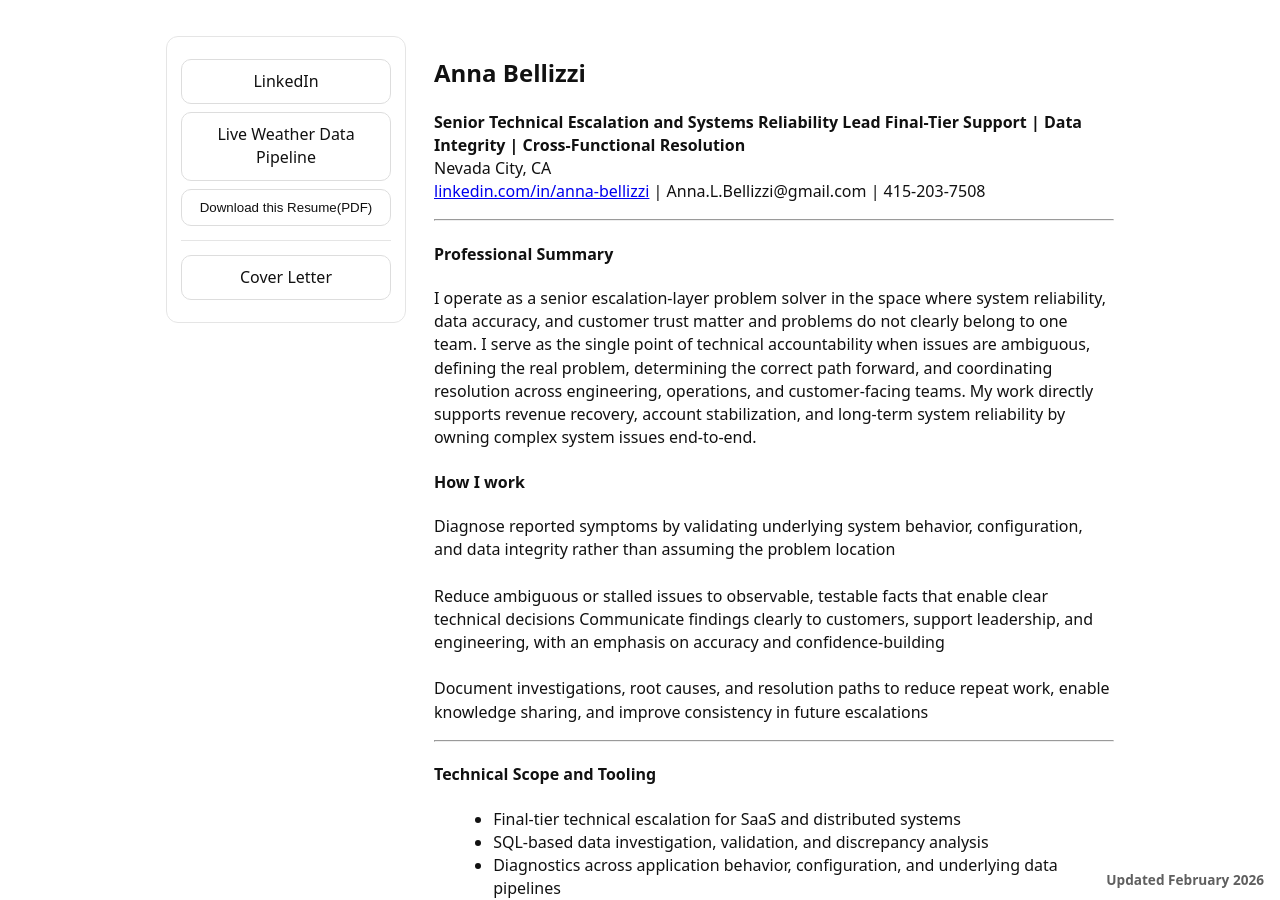
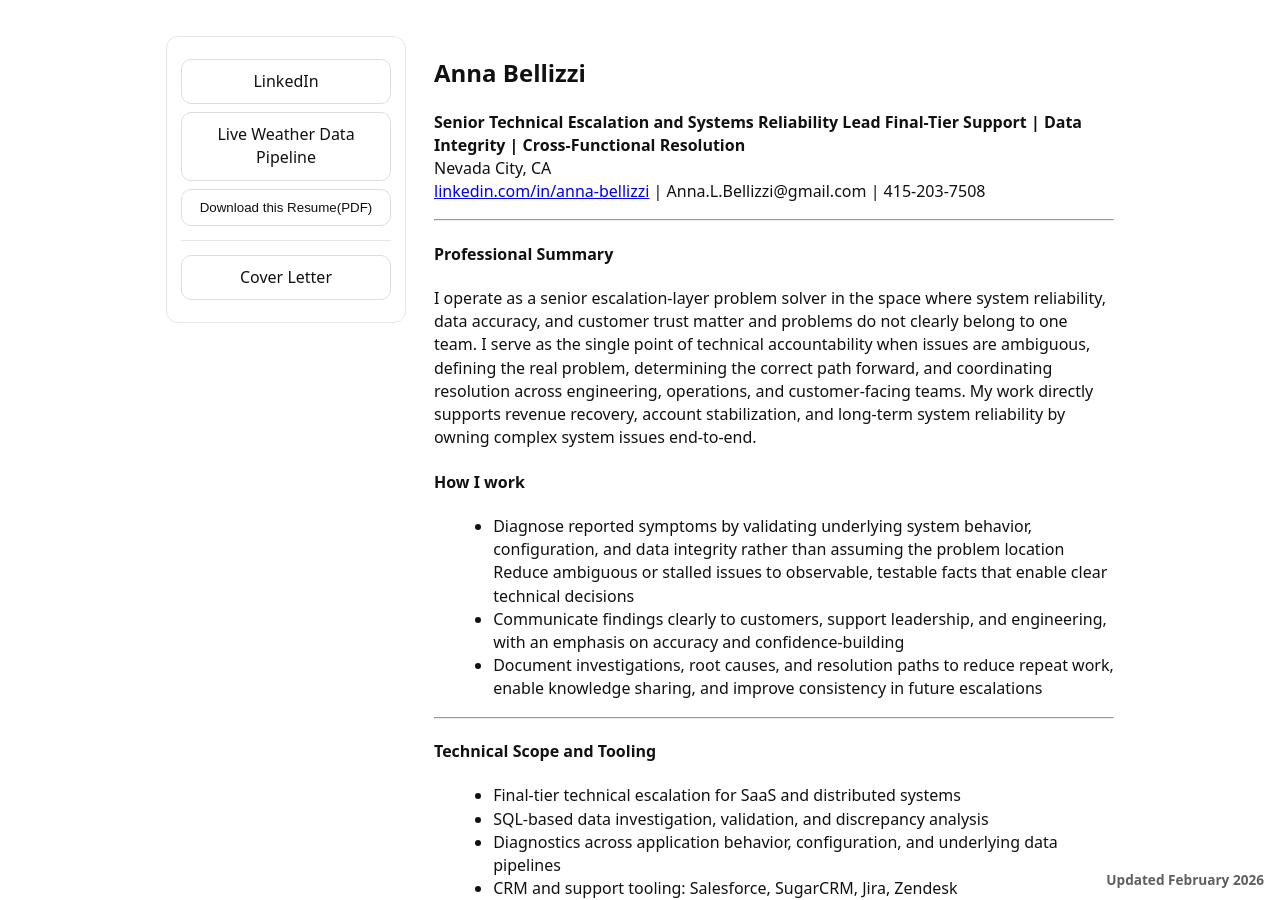
Before and after one commit to jostagirl/PublicResume, a Jekyll site: the page built from v/6sense/index.md, in a window 1280 px wide and 900 px high. Built offline with Jekyll 4.4.1, drawn with Linux system fonts in a browser that asks for light colours; our own code applies the rules of GitHub Pages for plain Markdown files.

Commit message:
Publish resume site update

```diff
--- a/v/6sense/index.md
+++ b/v/6sense/index.md
@@ -19,10 +19,10 @@ I operate as a senior escalation-layer problem solver in the space where system
 
 #### How I work
 
-Diagnose reported symptoms by validating underlying system behavior, configuration, and data integrity rather than assuming the problem location<br><br>
+- Diagnose reported symptoms by validating underlying system behavior, configuration, and data integrity rather than assuming the problem location
 Reduce ambiguous or stalled issues to observable, testable facts that enable clear technical decisions
-Communicate findings clearly to customers, support leadership, and engineering, with an emphasis on accuracy and confidence-building<br><br>
-Document investigations, root causes, and resolution paths to reduce repeat work, enable knowledge sharing, and improve consistency in future escalations
+- Communicate findings clearly to customers, support leadership, and engineering, with an emphasis on accuracy and confidence-building
+- Document investigations, root causes, and resolution paths to reduce repeat work, enable knowledge sharing, and improve consistency in future escalations
 
 ---
 
```
